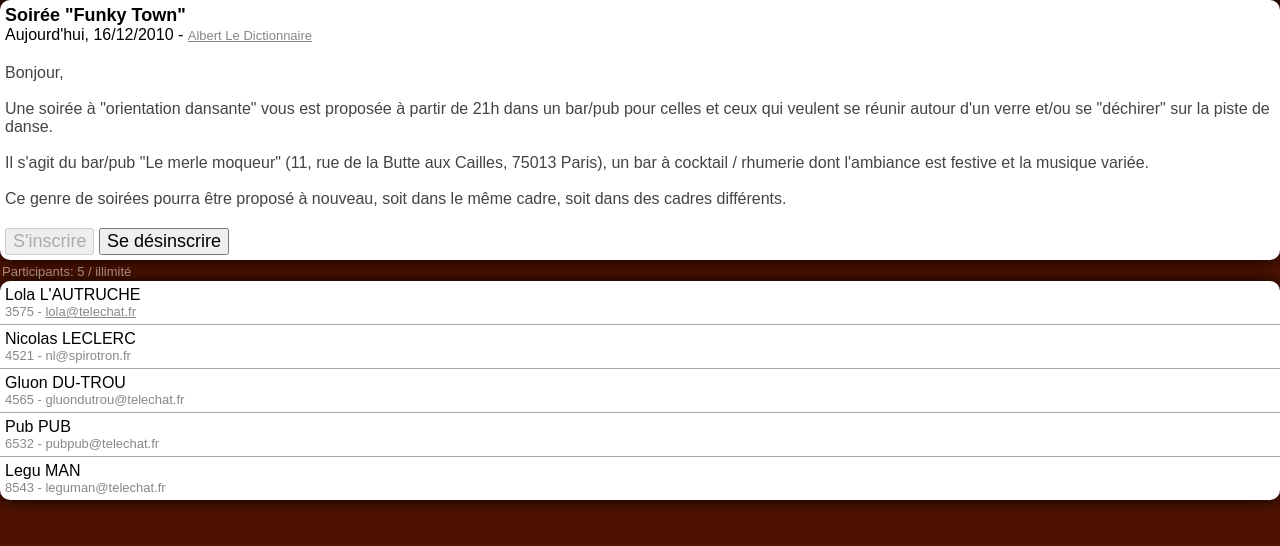
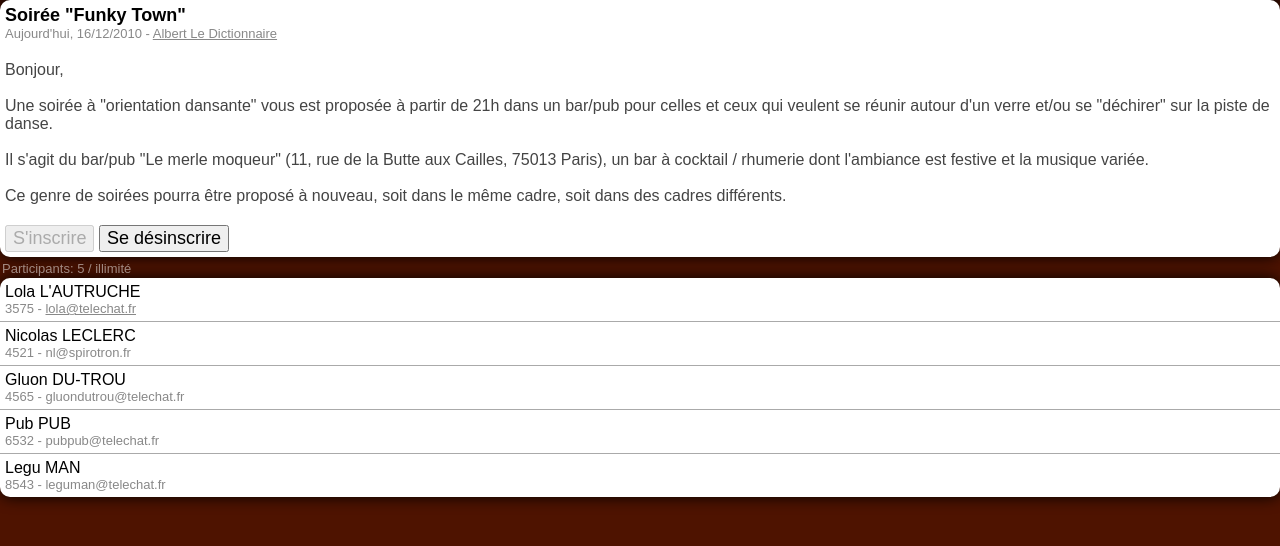
Before and after one commit to nleclerc/iagenda-mobile, a PHP site: page /maquette/event.html in a window 1280 px wide. Shown: the part 38-584 px from the top of the page. Run offline with PHP 8.4, Linux system fonts and the light colour scheme.

Commit message:
Fixed event date style in event page.

```diff
--- a/css/main.css
+++ b/css/main.css
@@ -54,7 +54,7 @@ body, html {
 	color: #a12700;
 }
 
-.eventSummary, .participantDetails, .participantMailto, .organizerMailto {
+.eventSummary, .eventTime, .participantDetails, .participantMailto, .organizerMailto {
 	color: #888888;
 	font-size: small;
 
```
